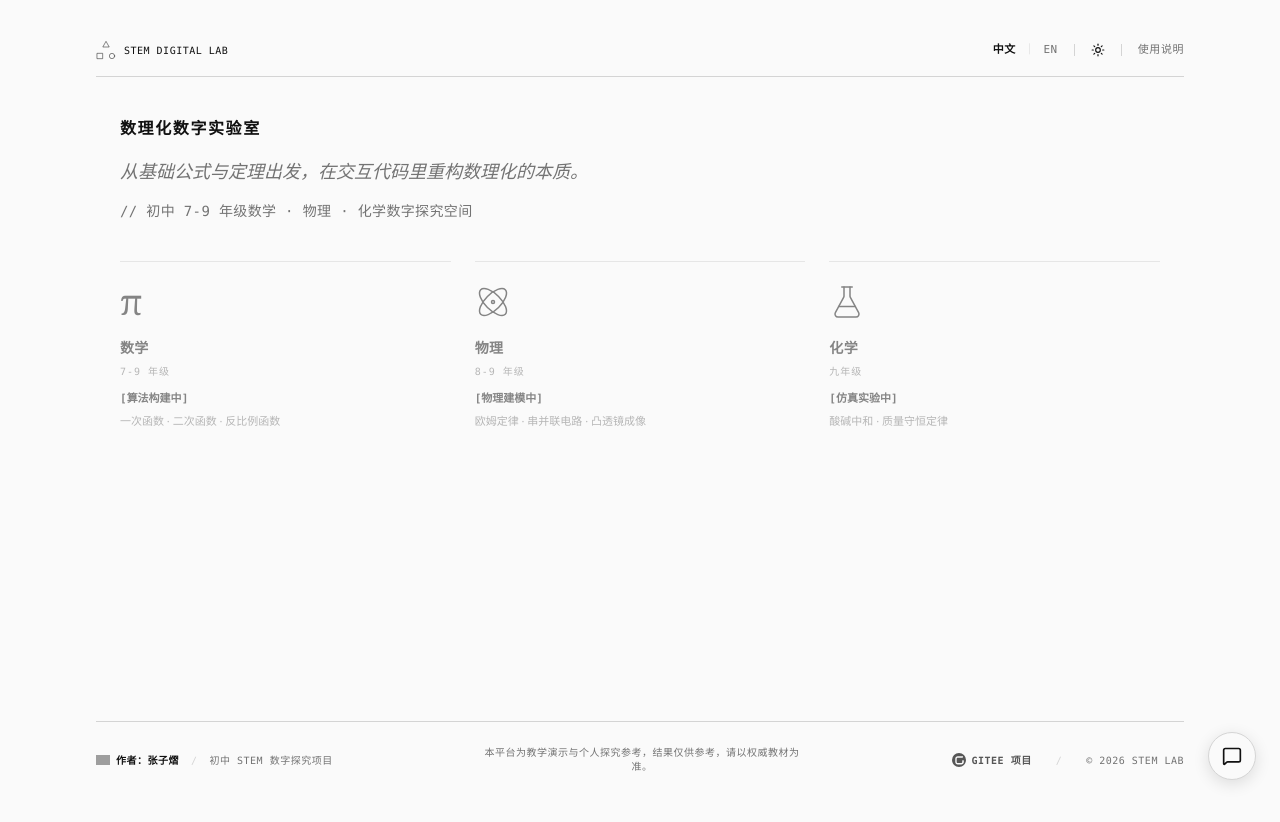
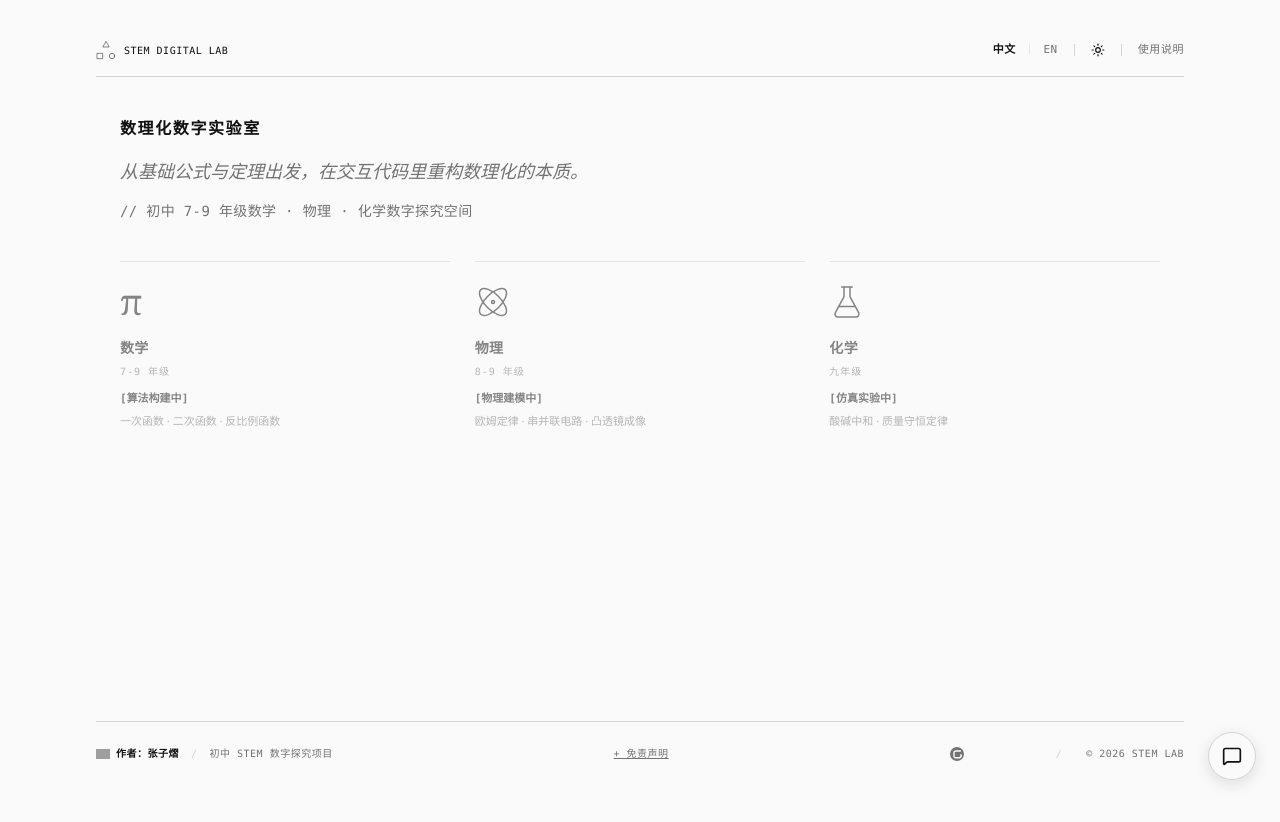
Before and after one commit to irkythedev/stem-digital-lab, a React (Vite) app: page / in a window 1280 px wide. Built offline with nearby package versions, Linux system fonts and the light colour scheme; grey boxes are pictures that could not be loaded.

Commit message:
ui: toggle disclaimer, gitee red hover with project link tooltip

```diff
--- a/src/components/layout/Footer.tsx
+++ b/src/components/layout/Footer.tsx
@@ -2,13 +2,15 @@
  * @license
  * SPDX-License-Identifier: AGPL-3.0
  *
- * 页脚：作者信息 + Gitee 外链 + 版权。
- * 从原 App.tsx 抽出。
+ * 页脚：作者信息 + 免责声明 + Gitee 外链 + 版权。
+ * 从原 App.tsx 抽出。免责声明点击展开，Gitee 保留官方红色 icon 悬停显示项目地址。
  */
+import { useState } from 'react';
 import { useApp } from '../../lib/app-context';
 
 export default function Footer() {
   const { t } = useApp();
+  const [showDisclaimer, setShowDisclaimer] = useState(false);
 
   return (
     <footer className="w-full py-6 border-t border-[var(--border)] flex flex-col sm:flex-row justify-between items-center gap-4 text-[10px] text-[var(--muted)] mono-font uppercase tracking-wider transition-colors duration-200">
@@ -35,8 +37,18 @@ export default function Footer() {
         <span>{t.authorRole}</span>
       </div>
 
-      <div className="max-w-xs text-center text-[var(--muted)] normal-case leading-snug">
-        {t.disclaimer}
+      <div className="flex flex-col items-center gap-1.5 text-center">
+        <button
+          type="button"
+          onClick={() => setShowDisclaimer((v) => !v)}
+          aria-expanded={showDisclaimer}
+          className="underline hover:text-[var(--fg)] transition-colors"
+        >
+          {showDisclaimer ? `− ${t.disclaimerClose}` : `+ ${t.disclaimerLabel}`}
+        </button>
+        {showDisclaimer && (
+          <span className="max-w-xs normal-case leading-snug">{t.disclaimer}</span>
+        )}
       </div>
 
       <div className="flex items-center space-x-6">
@@ -44,8 +56,8 @@ export default function Footer() {
           href="https://gitee.com/K4Ricky2Win/stem-digital-lab"
           target="_blank"
           rel="noopener noreferrer"
-          className="flex items-center space-x-1.5 text-[var(--fg)] opacity-70 hover:opacity-100 transition-opacity"
-          title="Gitee Project"
+          className="group flex items-center gap-2 text-[var(--muted)] hover:text-[#C71D23] transition-colors"
+          title="https://gitee.com/K4Ricky2Win/stem-digital-lab"
         >
           <svg
             width="14"
@@ -57,7 +69,9 @@ export default function Footer() {
           >
             <path d="M11.984 0A12 12 0 0 0 0 12a12 12 0 0 0 12 12 12 12 0 0 0 12-12A12 12 0 0 0 12 0a12 12 0 0 0-.016 0zm6.09 5.333c.328 0 .593.266.592.593v1.482a.594.594 0 0 1-.593.592H9.777c-.982 0-1.778.796-1.778 1.778v5.63c0 .982.796 1.778 1.778 1.778h6.015c.982 0 1.778-.796 1.778-1.778v-2.37a.594.594 0 0 1 .593-.593h1.482a.594.594 0 0 1 .593.593v2.37c0 2.29-1.856 4.148-4.148 4.148H9.777c-2.29 0-4.148-1.857-4.148-4.148v-5.63c0-2.29 1.857-4.148 4.148-4.148h8.297z" />
           </svg>
-          <span className="font-bold">{t.gitee}</span>
+          <span className="font-bold opacity-0 group-hover:opacity-100 transition-opacity">
+            {t.gitee}
+          </span>
         </a>
 
         <span className="text-[var(--border)]" aria-hidden="true">
--- a/src/lib/i18n.ts
+++ b/src/lib/i18n.ts
@@ -46,6 +46,8 @@ export const translations = {
     backHome: '返回首页',
     backToSubject: '返回科目',
     disclaimer: '本平台为教学演示与个人探究参考，结果仅供参考，请以权威教材为准。',
+    disclaimerLabel: '免责声明',
+    disclaimerClose: '收起',
     underConstruction: '实验建设中',
     labUnderConstruction: '本实验正在建设中，敬请期待。',
     pageNotFound: '页面不存在',
@@ -89,6 +91,8 @@ export const translations = {
     backHome: 'Back to Home',
     backToSubject: 'Back to Subject',
     disclaimer: 'This platform is a teaching/demo and personal-inquiry reference. Results are for reference only; defer to authoritative textbooks.',
+    disclaimerLabel: 'Disclaimer',
+    disclaimerClose: 'Collapse',
     underConstruction: 'Under Construction',
     labUnderConstruction: 'This lab is under construction. Stay tuned.',
     pageNotFound: 'Page Not Found',
```
